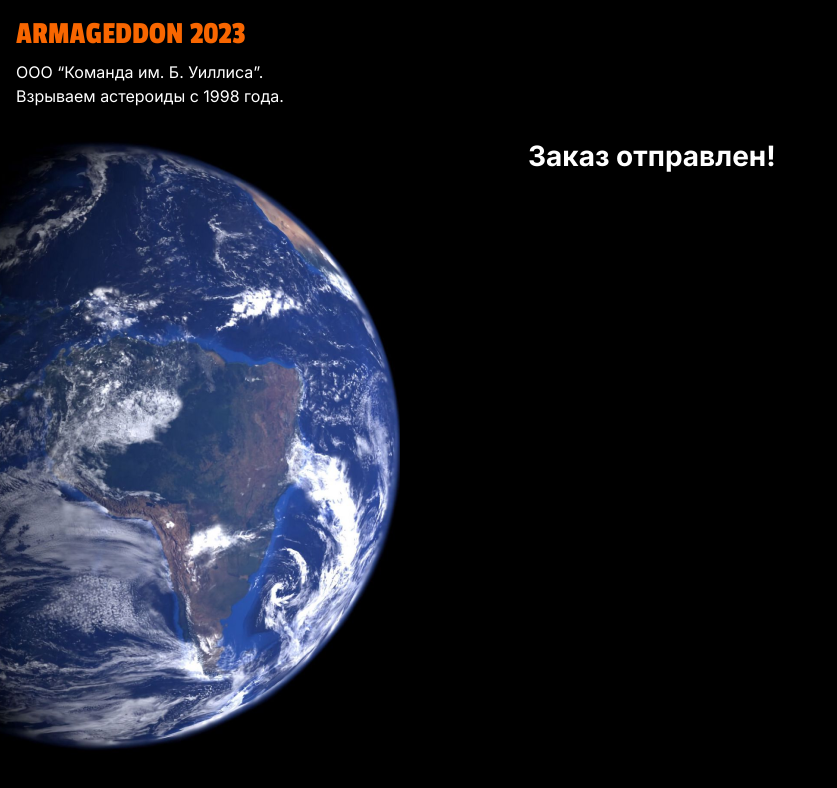
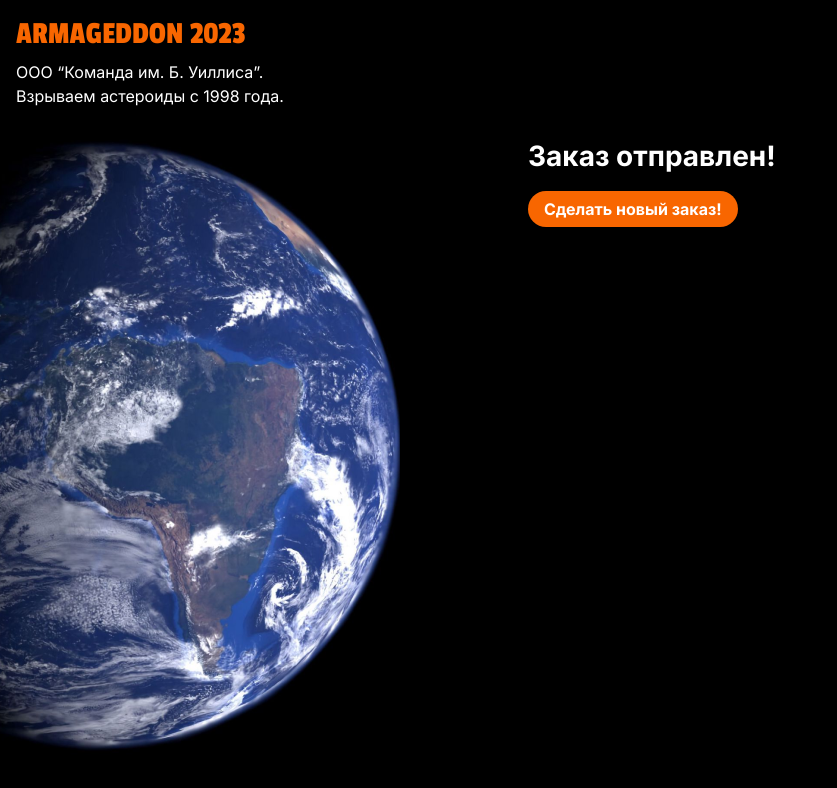
Before and after one commit to yadim24/asteroid, a Next.js app: page /order in a window 1280 px wide. Shown: the top 788 px of the page, without its empty margins (0-837 px from the left). Built offline with nearby package versions, Linux system fonts and the light colour scheme.

Commit message:
feat: Правки и REST API
- Bозврат из корзины;
- REST API одного астероида.

```diff
--- a/app/order/page.module.css
+++ b/app/order/page.module.css
@@ -2,3 +2,21 @@
   font-size: 28px;
   margin-bottom: 24px;
 }
+
+.order-list {
+  margin-bottom: 24px;
+}
+
+.return-button {
+  height: 48px;
+  padding: 8px 16px;
+  align-items: center;
+  border-radius: 40px;
+  border: none;
+  background: #f86600;
+  font-size: 16px;
+  line-height: 24px;
+  font-weight: 700;
+  color: #fff;
+  text-decoration: none;
+}
--- a/app/order/page.tsx
+++ b/app/order/page.tsx
@@ -1,5 +1,6 @@
 'use client';
 
+import Link from 'next/link';
 import { Fragment, ReactElement, useContext } from 'react';
 import { AsteroidData } from '../AsteroidData';
 import { GlobalStateContext } from '../GlobalStateContext';
@@ -10,12 +11,12 @@ import styles from './page.module.css';
 export default function Order(): ReactElement {
   const contextValue = useContext(GlobalStateContext);
   invariant(contextValue != null, 'Не подключен провайдер!');
-  const [globalState] = contextValue;
+  const [globalState, dispatch] = contextValue;
 
   return (
     <>
       <h1 className={styles.header}>Заказ отправлен!</h1>
-      <div>
+      <div className={styles['order-list']}>
         {globalState.cart.map((asteroid) => (
           <Fragment key={asteroid.id}>
             <AsteroidData asteroid={asteroid} isLunar={globalState.isLunar} />
@@ -27,6 +28,13 @@ export default function Order(): ReactElement {
           </Fragment>
         ))}
       </div>
+      <Link
+        className={styles['return-button']}
+        href="/"
+        onClick={() => dispatch({ type: 'resetCart' })}
+      >
+        Сделать новый заказ!
+      </Link>
     </>
   );
 }
```
Also changed, not shown: app/[id]/getAsteroid.ts (added, +47 -0 lines), app/[id]/page.tsx (added, +11 -0 lines), app/[id]/page.module.css (added).
